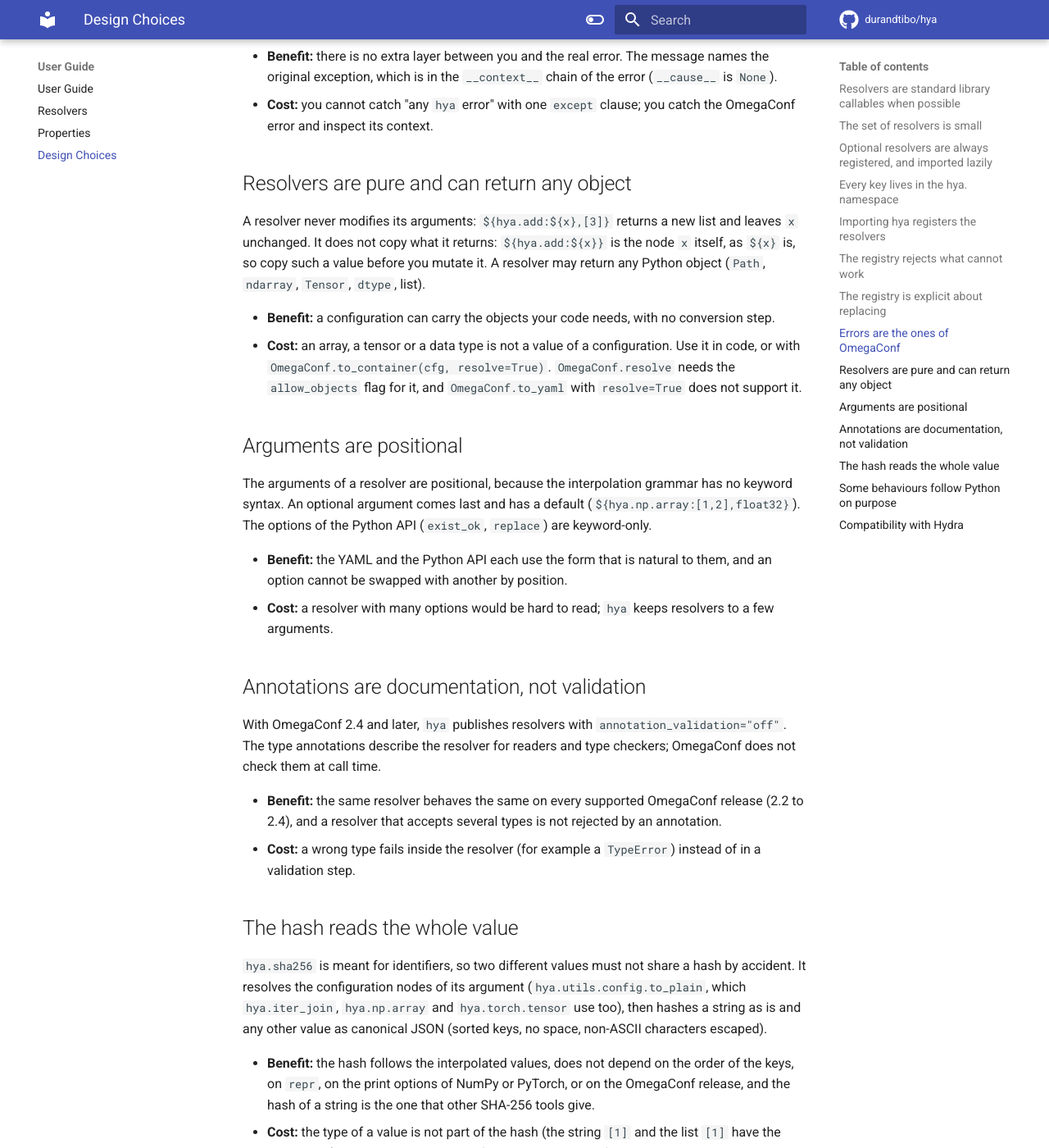
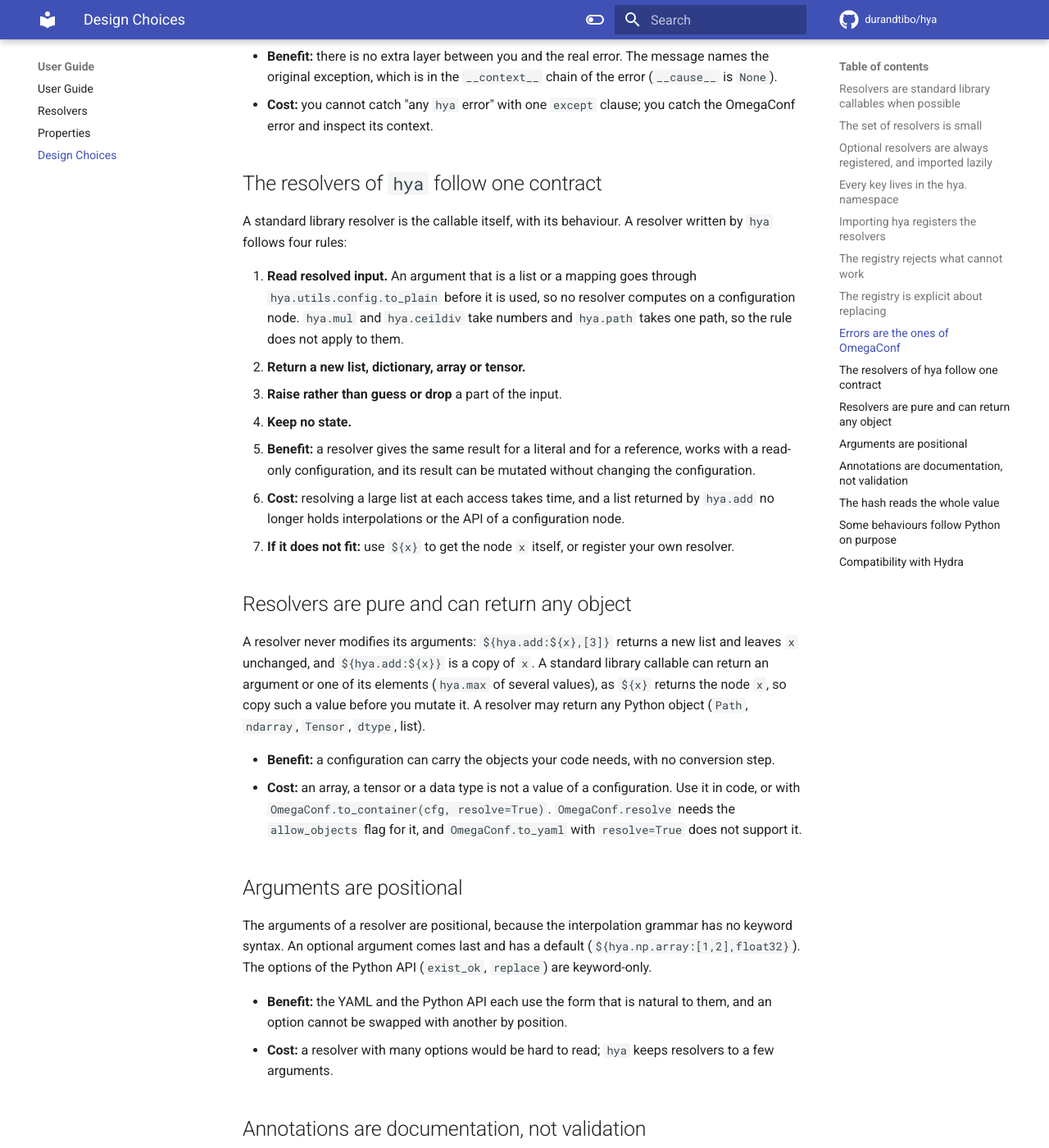
Before and after one commit to durandtibo/hya, an MkDocs documentation site: the page built from docs/docs/design.md, in a window 1280 px wide and 1400 px high, scrolled down 3157 px. Shown: the whole window at 82% size. Built offline with MkDocs 1.6.1 and Material for MkDocs 9.7.7, drawn with Linux system fonts in a browser that asks for light colours; comment, search, counter and statistics services are not loaded; the version menu is left out; some of the changed text lies outside the part shown.

Commit message:
Return a plain list from hya.add
Co-Authored-By: Claude Sonnet 5.5 <noreply@anthropic.com>

```diff
--- a/docs/docs/design.md
+++ b/docs/docs/design.md
@@ -118,11 +118,31 @@ resolver raises an OmegaConf error of its own accord: a direct Python call of
 - **Cost:** you cannot catch "any `hya` error" with one `except` clause; you catch the OmegaConf
   error and inspect its context.
 
+## The resolvers of `hya` follow one contract
+
+A standard library resolver is the callable itself, with its behaviour. A resolver written by `hya`
+follows four rules:
+
+1. **Read resolved input.** An argument that is a list or a mapping goes through
+   `hya.utils.config.to_plain` before it is used, so no resolver computes on a configuration node.
+   `hya.mul` and `hya.ceildiv` take numbers and `hya.path` takes one path, so the rule does not apply
+   to them.
+2. **Return a new list, dictionary, array or tensor.**
+3. **Raise rather than guess or drop** a part of the input.
+4. **Keep no state.**
+
+- **Benefit:** a resolver gives the same result for a literal and for a reference, works with a
+  read-only configuration, and its result can be mutated without changing the configuration.
+- **Cost:** resolving a large list at each access takes time, and a list returned by `hya.add` no
+  longer holds interpolations or the API of a configuration node.
+- **If it does not fit:** use `${x}` to get the node `x` itself, or register your own resolver.
+
 ## Resolvers are pure and can return any object
 
 A resolver never modifies its arguments: `${hya.add:${x},[3]}` returns a new list and leaves `x`
-unchanged. It does not copy what it returns: `${hya.add:${x}}` is the node `x` itself, as `${x}`
-is, so copy such a value before you mutate it. A resolver may return any Python object (`Path`,
+unchanged, and `${hya.add:${x}}` is a copy of `x`. A standard library callable can return an
+argument or one of its elements (`hya.max` of several values), as `${x}` returns the node `x`, so
+copy such a value before you mutate it. A resolver may return any Python object (`Path`,
 `ndarray`, `Tensor`, `dtype`, list).
 
 - **Benefit:** a configuration can carry the objects your code needs, with no conversion step.
@@ -155,9 +175,9 @@ at call time.
 ## The hash reads the whole value
 
 `hya.sha256` is meant for identifiers, so two different values must not share a hash by accident.
-It resolves the configuration nodes of its argument (`hya.utils.config.to_plain`, which
-`hya.iter_join`, `hya.np.array` and `hya.torch.tensor` use too), then hashes a string as is and any
-other value as canonical JSON (sorted keys, no space, non-ASCII characters escaped).
+It resolves the configuration nodes of its argument (`hya.utils.config.to_plain`, the first rule of
+[the contract](#the-resolvers-of-hya-follow-one-contract)), then hashes a string as is and any other
+value as canonical JSON (sorted keys, no space, non-ASCII characters escaped).
 
 - **Benefit:** the hash follows the interpolated values, does not depend on the order of the keys,
   on `repr`, on the print options of NumPy or PyTorch, or on the OmegaConf release, and the hash of
```
Also changed, not shown: docs/docs/properties.md (+19 -19 lines), docs/docs/resolvers.md (+13 -4 lines), 3 other files.
